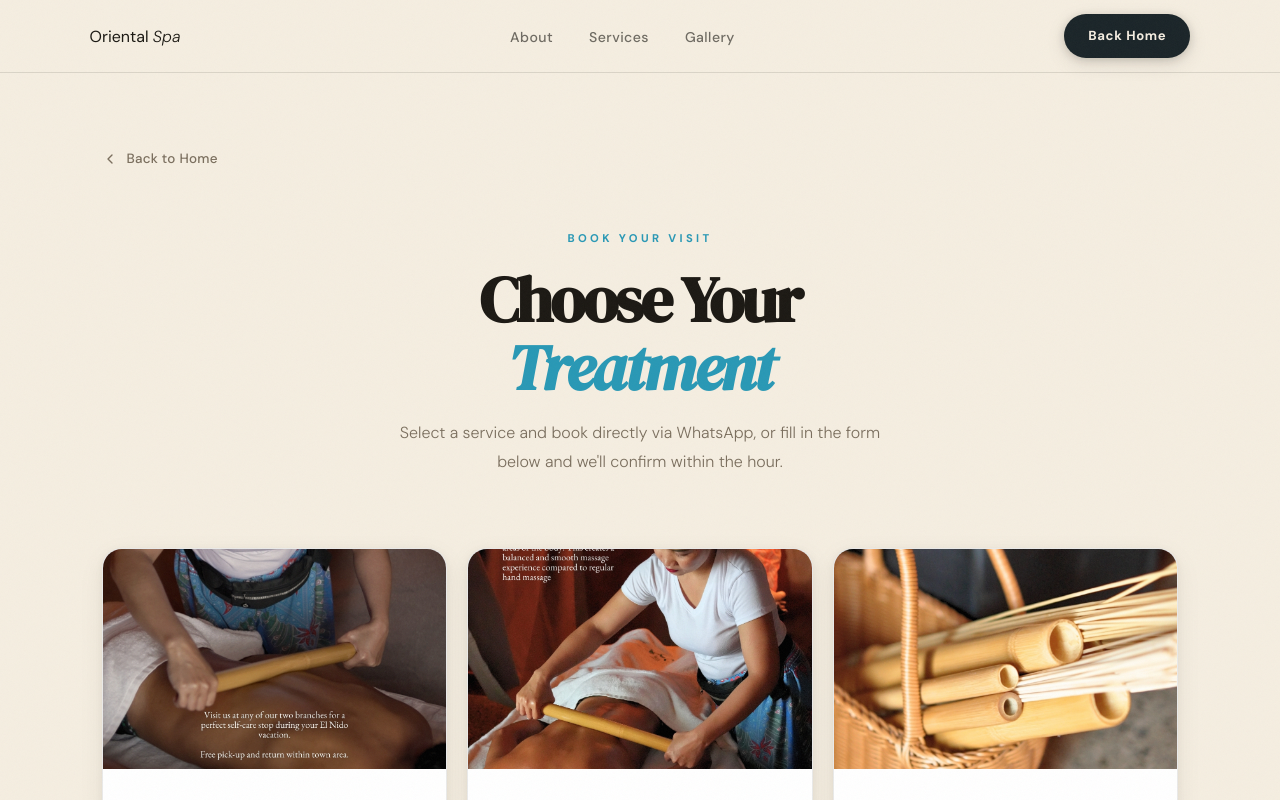
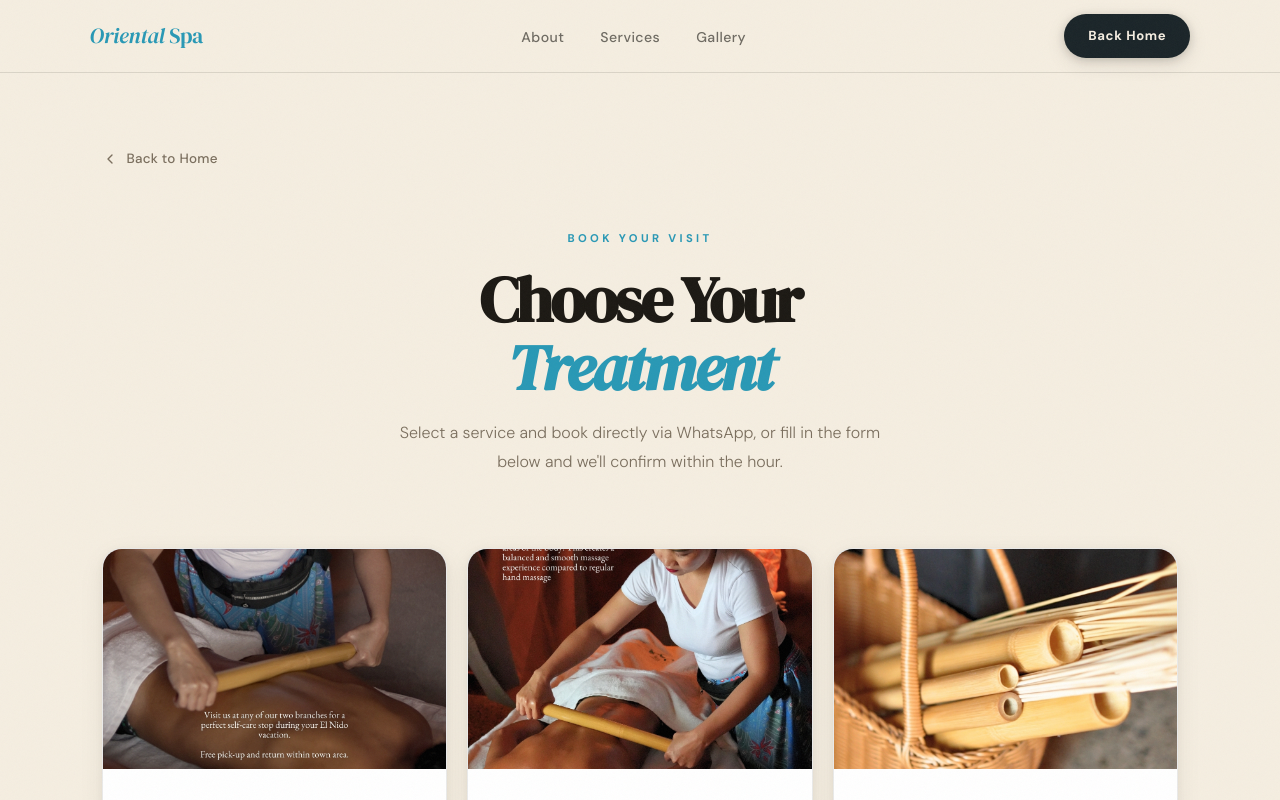
Before and after one commit to thethreethreethree/ORIENTAL-SPA-El-Nido-Palawan, a plain HTML site: page booking.html in a window 1280 px wide. Shown: the top 800 px of the page. Drawn offline with Linux system fonts and the light colour scheme.

Commit message:
Update booking.html

```diff
--- a/booking.html
+++ b/booking.html
@@ -318,6 +318,19 @@
       background: rgba(27,24,19,0.12);
     }
 
+    /* ── NAVBAR LOGO TEXT ── */
+    .logo-text {
+      font-family: 'DM Serif Display', serif;
+      font-style: italic;
+      font-size: 1.35rem;
+      color: #2898B5;
+      letter-spacing: -0.01em;
+    }
+    .logo-text em {
+      font-style: normal;
+      font-weight: 400;
+    }
+
     @media (max-width: 768px) {
       .booking-page   { padding: 120px 6% 72px; }
       .form-row       { grid-template-columns: 1fr; }
```
